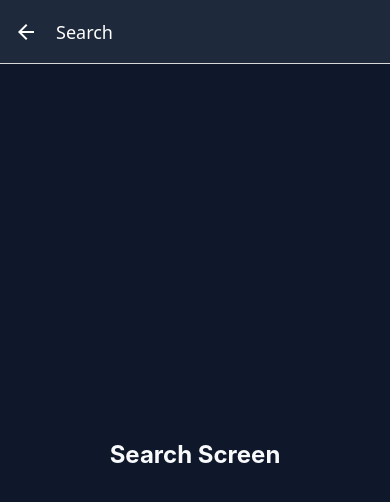
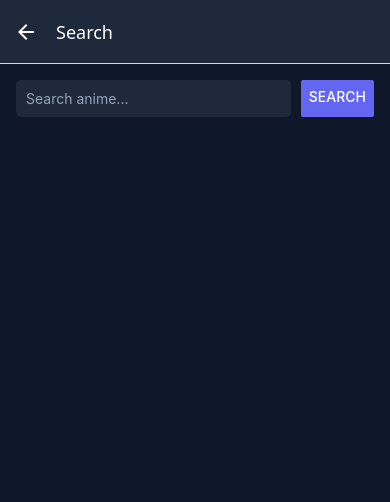
Before and after one commit to NineTailsSoul/void-app-temp, a React Native app: screen /Search in a window 390 px wide. Shown: the top 502 px of the page. Built offline with nearby package versions, Linux system fonts and the light colour scheme.

Commit message:
Fix crypto engine: add quick-base64 native module

```diff
--- a/package.json
+++ b/package.json
@@ -17,6 +17,7 @@
     "react": "19.2.3",
     "react-native": "0.87.1",
     "react-native-nitro-modules": "^0.37.1",
+    "react-native-quick-base64": "^3.0.1",
     "react-native-quick-crypto": "^1.1.7",
     "react-native-safe-area-context": "^5.10.1",
     "react-native-screens": "^4.28.0",
--- a/src/api/apiService.js
+++ b/src/api/apiService.js
@@ -1,11 +1,6 @@
 import { apiClient } from './apiClient';
 
-const CONFIG = {
-  defaultSource: 'voidanime',
-  defaultStreamMode: 'sub'
-};
-
-// Developer Bypass Configuration
+const CONFIG = { defaultSource: 'voidanime', defaultStreamMode: 'sub' };
 const DEV_SECRET = 'aryan';
 
 const appendSecret = (url) => {
@@ -18,24 +13,33 @@ export const api = {
   searchAnime: async (query) => {
     try {
       return await apiClient.get(appendSecret(`/search?q=${encodeURIComponent(query)}`));
-    } catch {
-      return [];
-    }
+    } catch { return []; }
   },
 
   getEpisodes: async (id, source = CONFIG.defaultSource) => {
     try {
       const data = await apiClient.get(appendSecret(`/episodes?id=${encodeURIComponent(id)}&source=${source}`));
-
       if (data) {
         return Object.entries(data).map(([epKey, epDetails]) => ({
             id: epDetails.id,
-            label: epKey, // E1, E2, etc.
+            label: epKey,
         }));
       }
       return [];
-    } catch {
-      return [];
-    }
+    } catch { return []; }
+  },
+
+  // ADDED: Fetch the encrypted key
+  getKey: async () => {
+    try {
+      return await apiClient.get(appendSecret('/key'));
+    } catch (error) { throw error; }
+  },
+
+  // ADDED: Fetch the encrypted stream data
+  getStream: async (episodeId, mode = CONFIG.defaultStreamMode, source = CONFIG.defaultSource) => {
+    try {
+      return await apiClient.get(appendSecret(`/stream?id=${encodeURIComponent(episodeId)}&source=${source}&mode=${mode}`));
+    } catch (error) { throw error; }
   }
 };
--- a/src/screens/CatalogScreen.js
+++ b/src/screens/CatalogScreen.js
@@ -8,7 +8,7 @@ export default function CatalogScreen({ navigation }) {
       <Button
         title="Go to Episode Details"
         color="#6366f1"
-        onPress={() => navigation.navigate('Details')}
+        onPress={() => navigation.navigate('Search')}
       />
     </View>
   );
--- a/src/screens/DetailsScreen.js
+++ b/src/screens/DetailsScreen.js
@@ -1,20 +1,45 @@
-import React from 'react';
-import { View, Text, Button, StyleSheet } from 'react-native';
+import React, { useEffect, useState } from 'react';
+import { View, Text, FlatList, TouchableOpacity, StyleSheet, ActivityIndicator } from 'react-native';
+import { api } from '../api/apiService';
 
-export default function DetailsScreen({ navigation }) {
+export default function DetailsScreen({ route, navigation }) {
+  const { animeId, title } = route.params;
+  const [episodes, setEpisodes] = useState([]);
+  const [loading, setLoading] = useState(true);
+
+  useEffect(() => {
+    const fetchEps = async () => {
+      const data = await api.getEpisodes(animeId);
+      setEpisodes(data);
+      setLoading(false);
+    };
+    fetchEps();
+  }, [animeId]);
+
+  if (loading) return <ActivityIndicator size="large" color="#6366f1" style={{ flex: 1, backgroundColor: '#0f172a' }} />;
+
   return (
     <View style={styles.container}>
-      <Text style={styles.title}>Episode Details</Text>
-      <Button
-        title="Play Episode"
-        color="#10b981"
-        onPress={() => navigation.navigate('Player')}
+      <Text style={styles.title}>{title}</Text>
+      <FlatList
+        data={episodes}
+        keyExtractor={(item) => item.id}
+        renderItem={({ item }) => (
+          <TouchableOpacity
+            style={styles.epCard}
+            onPress={() => navigation.navigate('Player', { episodeId: item.id })}
+          >
+            <Text style={styles.epText}>{item.label}</Text>
+          </TouchableOpacity>
+        )}
       />
     </View>
   );
 }
 
 const styles = StyleSheet.create({
-  container: { flex: 1, justifyContent: 'center', alignItems: 'center', backgroundColor: '#0f172a' },
-  title: { fontSize: 24, fontWeight: 'bold', color: '#f8fafc', marginBottom: 20 },
+  container: { flex: 1, backgroundColor: '#0f172a', padding: 16 },
+  title: { fontSize: 20, fontWeight: 'bold', color: '#fff', marginBottom: 20 },
+  epCard: { backgroundColor: '#334155', padding: 15, marginBottom: 10, borderRadius: 5 },
+  epText: { color: '#f8fafc', fontSize: 16 }
 });
--- a/src/screens/PlayerScreen.js
+++ b/src/screens/PlayerScreen.js
@@ -1,15 +1,67 @@
-import React from 'react';
-import { View, Text, StyleSheet } from 'react-native';
+import React, { useEffect, useRef, useState } from 'react';
+import { View, StyleSheet, ActivityIndicator, Text } from 'react-native';
+import Video from 'react-native-video';
+import { api } from '../api/apiService';
+import { shieldExtractor } from '../services/shieldExtractor';
+import { processSecureStream } from '../services/decryptor';
 
-export default function PlayerScreen() {
+export default function PlayerScreen({ route }) {
+  const { episodeId } = route.params;
+  const videoRef = useRef(null);
+
+  const [videoUrl, setVideoUrl] = useState(null);
+  const [loading, setLoading] = useState(true);
+  const [error, setError] = useState(null);
+
+  useEffect(() => {
+    const initializeStream = async () => {
+      try {
+        // 1. Fetch encrypted stream payload
+        const streamData = await api.getStream(episodeId);
+
+        // 2. Run the Shield Extractor pipeline
+        const mainKeyHex = await shieldExtractor.fetchAndUnlockMainKey();
+
+        // 3. Decrypt the payload natively
+        const decryptedData = await processSecureStream(streamData, mainKeyHex);
+
+        setVideoUrl(decryptedData.videoUrl);
+      } catch (err) {
+        console.error(err);
+        setError('Failed to decrypt stream');
+      } finally {
+        setLoading(false);
+      }
+    };
+
+    initializeStream();
+  }, [episodeId]);
+
+  if (error) return <View style={styles.container}><Text style={styles.errorText}>{error}</Text></View>;
+  if (loading || !videoUrl) return <ActivityIndicator size="large" color="#10b981" style={{ flex: 1, backgroundColor: '#000' }} />;
+
   return (
     <View style={styles.container}>
-      <Text style={styles.title}>Native Player Will Go Here</Text>
+      <Video
+        ref={videoRef}
+        source={{
+          uri: videoUrl,
+          headers: {
+            'Origin': 'https://megaplay.buzz',
+            'Referer': 'https://megaplay.buzz/',
+            'User-Agent': 'Mozilla/5.0 (X11; Linux x86_64) AppleWebKit/537.36 (KHTML, like Gecko) Chrome/154.0.0.0 Safari/537.36',
+          }
+        }}
+        style={styles.videoPlayer}
+        controls={true}
+        resizeMode="contain"
+      />
     </View>
   );
 }
 
 const styles = StyleSheet.create({
-  container: { flex: 1, justifyContent: 'center', alignItems: 'center', backgroundColor: '#000000' },
-  title: { fontSize: 18, fontWeight: 'bold', color: '#f8fafc' },
+  container: { flex: 1, backgroundColor: '#000000', justifyContent: 'center', alignItems: 'center' },
+  videoPlayer: { position: 'absolute', top: 0, left: 0, bottom: 0, right: 0 },
+  errorText: { color: '#ef4444', fontSize: 16, fontWeight: 'bold' }
 });
--- a/src/screens/SearchScreen.js
+++ b/src/screens/SearchScreen.js
@@ -1,15 +1,49 @@
-import React from 'react';
-import { View, Text, StyleSheet } from 'react-native';
+import React, { useState } from 'react';
+import { View, Text, TextInput, Button, FlatList, TouchableOpacity, StyleSheet } from 'react-native';
+import { api } from '../api/apiService';
 
-export default function SearchScreen() {
+export default function SearchScreen({ navigation }) {
+  const [query, setQuery] = useState('');
+  const [results, setResults] = useState([]);
+
+  const handleSearch = async () => {
+    const data = await api.searchAnime(query);
+    setResults(data);
+  };
+
   return (
     <View style={styles.container}>
-      <Text style={styles.title}>Search Screen</Text>
+      <View style={styles.searchRow}>
+        <TextInput
+          style={styles.input}
+          placeholder="Search anime..."
+          placeholderTextColor="#94a3b8"
+          value={query}
+          onChangeText={setQuery}
+        />
+        <Button title="Search" onPress={handleSearch} color="#6366f1" />
+      </View>
+
+      <FlatList
+        data={results}
+        keyExtractor={(item) => item.id}
+        renderItem={({ item }) => (
+          <TouchableOpacity
+            style={styles.card}
+            onPress={() => navigation.navigate('Details', { animeId: item.id, title: item.title })}
+          >
+            <Text style={styles.cardTitle}>{item.title}</Text>
+          </TouchableOpacity>
+        )}
+      />
     </View>
   );
 }
 
 const styles = StyleSheet.create({
-  container: { flex: 1, justifyContent: 'center', alignItems: 'center', backgroundColor: '#0f172a' },
-  title: { fontSize: 24, fontWeight: 'bold', color: '#f8fafc' },
+  container: { flex: 1, backgroundColor: '#0f172a', padding: 16 },
+  searchRow: { flexDirection: 'row', marginBottom: 20 },
+  input: { flex: 1, backgroundColor: '#1e293b', color: '#fff', padding: 10, marginRight: 10, borderRadius: 5 },
+  card: { backgroundColor: '#1e293b', padding: 15, marginBottom: 10, borderRadius: 5 },
+  cardTitle: { color: '#f8fafc', fontSize: 16, fontWeight: 'bold' }
 });
```
Also changed, not shown: 1 other file (tests, documents, lock files or other folders).
